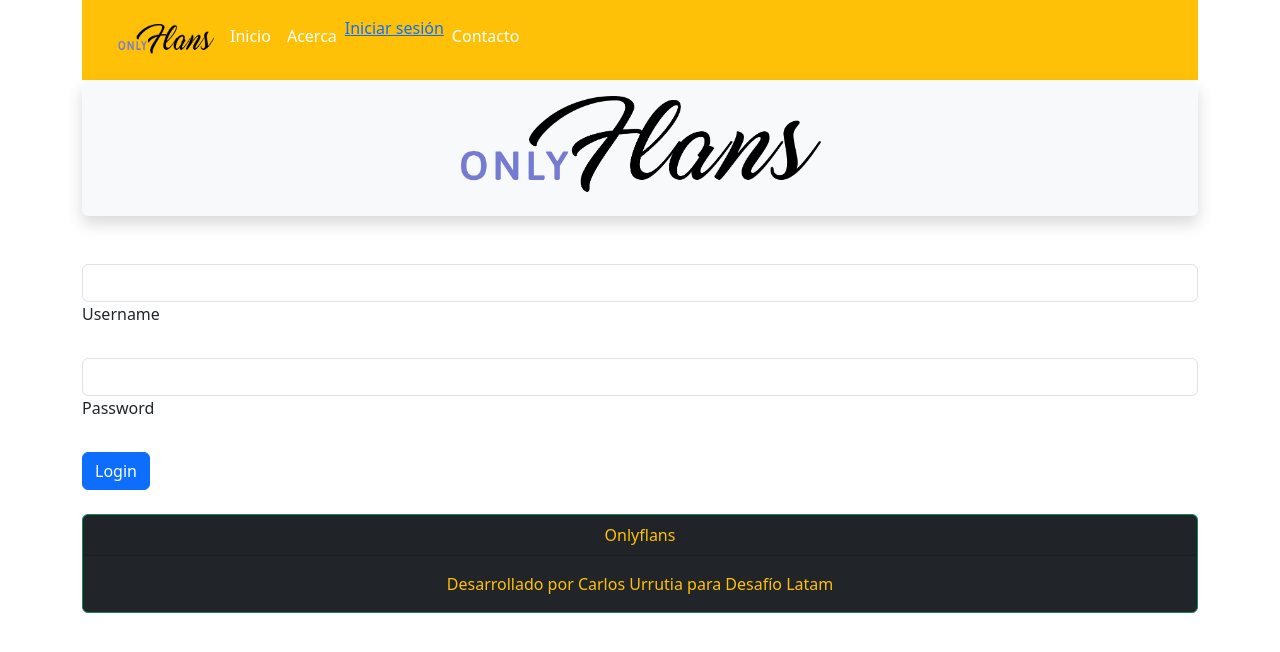
After one commit to cfurrutia/proyecto_django, a Django app: page /accounts/login/ in a window 1280 px wide. The commit adds this page. Shown: the top 652 px of the page. Run offline with Django 3.2, Linux system fonts and the light colour scheme.

Commit message:
respaldo hito 4

```diff
--- a/miweb/apps.py
+++ b/miweb/apps.py
@@ -1,5 +1,4 @@
 from django.apps import AppConfig
-
 
 class MiwebConfig(AppConfig):
     default_auto_field = 'django.db.models.BigAutoField'
--- a/miweb/models.py
+++ b/miweb/models.py
@@ -1,6 +1,5 @@
 from django.db import models
 import uuid
-
 
 class Flan(models.Model):
     flan_uuid = models.UUIDField(default=uuid.uuid4, editable=False, unique=True)
--- a/miweb/templates/base.html
+++ b/miweb/templates/base.html
@@ -4,26 +4,26 @@
   <head>
     <meta charset="utf-8" />
     <meta name="viewport" content="width=device-width, initial-scale=1" />
+    <title>Bienvenido a onlyflans</title>
     <link href="https://cdn.jsdelivr.net/npm/bootstrap@5.3.3/dist/css/bootstrap.min.css" rel="stylesheet" integrity="sha384-QWTKZyjpPEjISv5WaRU9OFeRpok6YctnYmDr5pNlyT2bRjXh0JMhjY6hW+ALEwIH" crossorigin="anonymous" />
-    <link href="{% static 'css/styles.css' %}" rel="stylesheet" />
-    <link href="{% static 'js/script.js' %}" />
-    <title>Bienvenido a onlyflans</title>
+    <link rel="stylesheet" href="{% static 'css/style.css' %}">
+    <script src="{% static 'js/script.js' %}"></script>
   </head>
   <body>
     <div class="container">
-      {% block navbar %}
+      {% block 'navbar' %}
         {% include 'navbar.html' %}
       {% endblock %}
 
-      {% block header %}
+      {% block 'header' %}
         {% include 'header.html' %}
       {% endblock %}
 
-      {% block content %}
+      {% block 'content' %}
         <h1>Contenido</h1>
       {% endblock %}
 
-      {% block footer %}
+      {% block 'footer' %}
         {% include 'footer.html' %}
       {% endblock %}
     </div>
--- a/miweb/templates/contact.html
+++ b/miweb/templates/contact.html
@@ -1,6 +1,6 @@
 {% extends 'base.html' %}
 
-{% block content %}
+{% block 'content' %}
   <div class="container form-outline mb-4" style="width: 26rem;">
     <h1 class="text-center">Contacto</h1>
     <form method="post">
--- a/miweb/templates/navbar.html
+++ b/miweb/templates/navbar.html
@@ -12,18 +12,20 @@
         <li>
           <a href="{% url 'about' %}" class="nav-link px-2 text-white">Acerca</a>
         </li>
-        <li>
-          <a href="{% url 'welcome' %}" class="nav-link px-2 text-white">Bienvenido</a>
-        </li>
+        {% if user.is_authenticated %}
+          <li>
+            <a href="{% url 'welcome' %}" class="nav-link px-2 text-white">Bienvenido</a>
+          </li>
+          <li>
+            <a href="{% url 'logout' %}">Cerrar sesión</a>
+            {% else %}
+          </li>
+          <a href="{% url 'login' %}">Iniciar sesión</a>
+        {% endif %}
         <li>
           <a href="{% url 'contact' %}" class="nav-link px-2 text-white">Contacto</a>
         </li>
       </ul>
-
-      <div class="text-end">
-        <button data-mdb-ripple-init type="button" class="btn btn-outline-light px-3 me-2">Login</button>
-        <button type="button" class="btn btn-warning">Registrarse</button>
-      </div>
     </div>
   </div>
 </header>
--- /dev/null
+++ b/miweb/templates/registration/login.html
@@ -0,0 +1,18 @@
+{% extends "base.html" %}
+
+{% block 'content' %}
+<form method="post">
+  {% csrf_token %}
+  <div data-mdb-input-init class="form-outline mb-4">
+    <input type="text" name="username" id="username" class="form-control" />
+    <label class="form-label" for="username">Username</label>
+  </div>
+
+  <div data-mdb-input-init class="form-outline mb-4">
+    <input type="password" name="password" id="password" class="form-control" />
+    <label class="form-label" for="password">Password</label>
+  </div>
+
+  <button data-mdb-ripple-init type="submit" class="btn btn-primary btn-block mb-4">Login</button>
+</form>
+{% endblock %}
--- /dev/null
+++ b/miweb/templates/registration/logout.html
@@ -0,0 +1,5 @@
+{% extends "base.html" %}
+
+{% block content %}
+<p>You have been logged out. <a href="{% url 'login' %}">Login again?</a></p>
+{% endblock %}
--- a/miweb/templates/welcome.html
+++ b/miweb/templates/welcome.html
@@ -1,6 +1,6 @@
 {% extends 'base.html' %}
 
-{% block content %}
+{% block 'content' %}
   <h3 class="text-center">Bienvenidos a OnlyFlans</h3>
   <br />
   <div class="row row-cols-1 row-cols-md-4 g-4 shadow p-3 mb-5 bg-body-tertiary rounded">
--- a/onlyflans/settings.py
+++ b/onlyflans/settings.py
@@ -124,10 +124,11 @@ STATICFILES_DIRS = [
     os.path.join(BASE_DIR, "static"),
 ]
 
-LOGIN_URL = '/login/'
-LOGIN_REDIRECT_URL = '/'
+STATIC_ROOT = os.path.join(BASE_DIR, "staticfiles")
 
 # Default primary key field type
 # https://docs.djangoproject.com/en/3.2/ref/settings/#default-auto-field
 
 DEFAULT_AUTO_FIELD = 'django.db.models.BigAutoField'
+LOGIN_REDIRECT_URL = '/welcome'
+LOGOUT_REDIRECT_URL = '/'
--- a/onlyflans/urls.py
+++ b/onlyflans/urls.py
@@ -14,9 +14,9 @@ Including another URLconf
     2. Add a URL to urlpatterns:  path('blog/', include('blog.urls'))
 """
 from django.contrib import admin
-from django.urls import path
+from django.urls import include,path
 from miweb.views import index, about, welcome, contact, success
-from django.contrib.auth import views as auth_views
+
 
 urlpatterns = [
     path('admin/', admin.site.urls),
@@ -25,4 +25,5 @@ urlpatterns = [
     path('welcome/', welcome, name='welcome'),
     path('contact/', contact, name='contact'),
     path('success/', success, name='success'),
+    path('accounts/', include('django.contrib.auth.urls')),
 ]
```
Also changed, not shown: miweb/views.py (+9 -4 lines), db.sqlite3.
